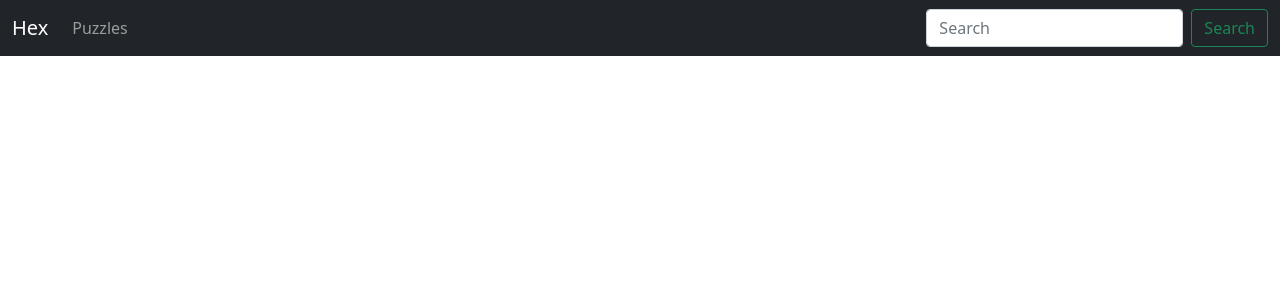
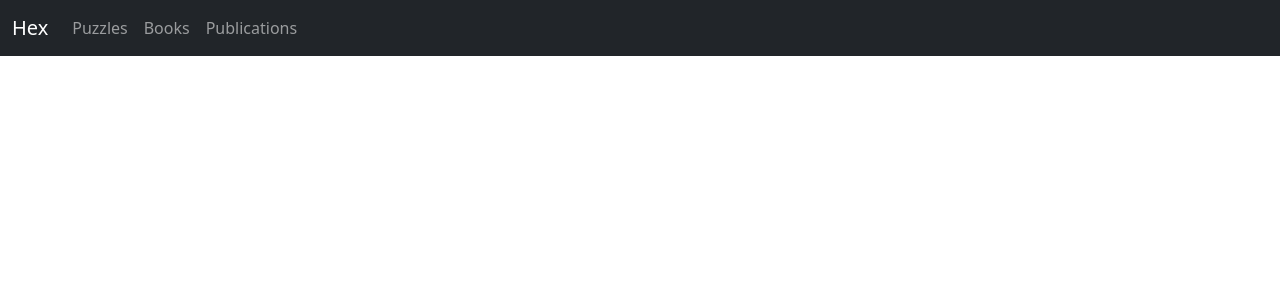
Before and after one commit to lukwam/hex, a Flask app: page /admin/publications/1/edit in a window 1280 px wide. Shown: the top 300 px of the page. Run offline with Flask 2, Linux system fonts and the light colour scheme; data that the repository does not hold is empty; some libraries are stand-ins or nearby versions.

Commit message:
Added navbar items. Added puzzle num edit.

```diff
--- a/app/templates/puzzle_edit.html
+++ b/app/templates/puzzle_edit.html
@@ -25,6 +25,11 @@
       <option value="{{ pub.id }}" {{ "selected" if pub.id == puzzle.pub }}>{{ pub.name }} ({{ pub.id }})</option>
       {% endfor %}
     </select>
+  </div>
+
+  <div class="mb-3">
+    <label for="num" class="form-label">Number</label>
+    <input type="text" class="form-control" id="num" name="num" value="{{ puzzle.num if puzzle.num else "" }}">
   </div>
 
   <div class="mb-3">
@@ -57,7 +62,6 @@
     <input type="text" class="form-control" id="answer_link" name="answer_link" value="{{ puzzle.answer_link if puzzle.answer_link else "" }}">
   </div>
 
-  <input type="hidden" name="num" value="{{ puzzle.num }}">
   <button type="submit" class="btn btn-primary">{{ "Save" if puzzle.id else "Add" }}</button>
 
 </form>
--- a/app/templates/theme.html
+++ b/app/templates/theme.html
@@ -18,25 +18,24 @@
   </head>
   <body>
 
-    <nav class="navbar fixed-top navbar-expand-lg navbar-dark bg-dark">
+    <nav class="navbar navbar-expand-lg navbar-dark bg-dark fixed-top">
       <div class="container-fluid">
-          <a class="navbar-brand" href="/">Hex</a>
-          <button class="navbar-toggler" type="button" data-bs-toggle="collapse" data-bs-target="#navbarSupportedContent" aria-controls="navbarSupportedContent" aria-expanded="false" aria-label="Toggle navigation">
+        <a class="navbar-brand" href="#">Hex</a>
+        <button class="navbar-toggler" type="button" data-bs-toggle="collapse" data-bs-target="#navbarNav" aria-controls="navbarNav" aria-expanded="false" aria-label="Toggle navigation">
           <span class="navbar-toggler-icon"></span>
         </button>
-          <div class="collapse navbar-collapse" id="navbarSupportedContent">
-            <ul class="navbar-nav me-auto mb-2 mb-lg-0">
-              <!-- <li class="nav-item">
-                <a class="nav-link active" aria-current="page" href="#">Home</a>
-              </li> -->
+        <div class="collapse navbar-collapse" id="navbarNav">
+          <ul class="navbar-nav">
             <li class="nav-item">
               <a class="nav-link" href="/puzzles">Puzzles</a>
             </li>
+            <li class="nav-item">
+              <a class="nav-link" href="/books">Books</a>
+            </li>
+            <li class="nav-item">
+              <a class="nav-link" href="/publications">Publications</a>
+            </li>
           </ul>
-            <form class="d-flex">
-              <input class="form-control me-2" type="search" placeholder="Search" aria-label="Search">
-              <button class="btn btn-outline-success" type="submit">Search</button>
-            </form>
         </div>
       </div>
     </nav>
```
Lines whose indentation alone changed are shown as unchanged.
